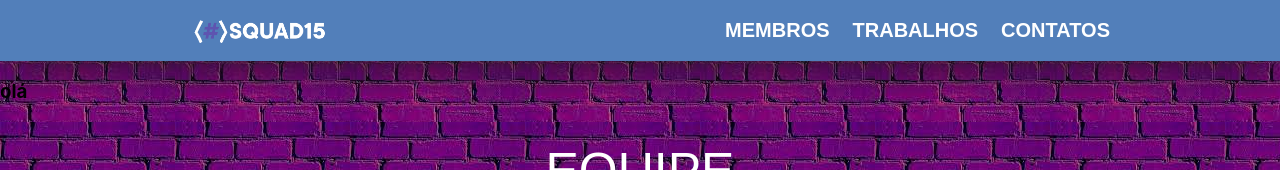
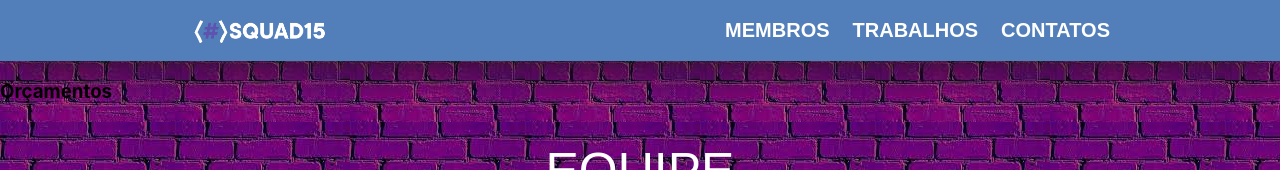
Before and after one commit to Mateusun1/ProjetoteuFuturoReact, a React (Create React App) app in the folder projeto/: page / in a window 1280 px wide. Shown: the top 170 px of the page. Built offline with nearby package versions, Linux system fonts and the light colour scheme.

Commit message:
Alterando Título da Parte orçamentos

```diff
--- a/projeto/package.json
+++ b/projeto/package.json
@@ -12,7 +12,7 @@
     "web-vitals": "^1.1.2"
   },
   "scripts": {
-    "start": "react-scripts start",
+    "start": "react-scripts --openssl-legacy-provider start",
     "build": "react-scripts build",
     "test": "react-scripts test",
     "eject": "react-scripts eject"
--- a/projeto/src/componentes/Orçamento/Orçamentos.jsx
+++ b/projeto/src/componentes/Orçamento/Orçamentos.jsx
@@ -5,7 +5,7 @@ class Orçamento extends Component{
     render(){
         return(
             <section>
-                <h1>olá</h1>
+                <h1>Orçamentos</h1>
             </section>
         )
     }
```
